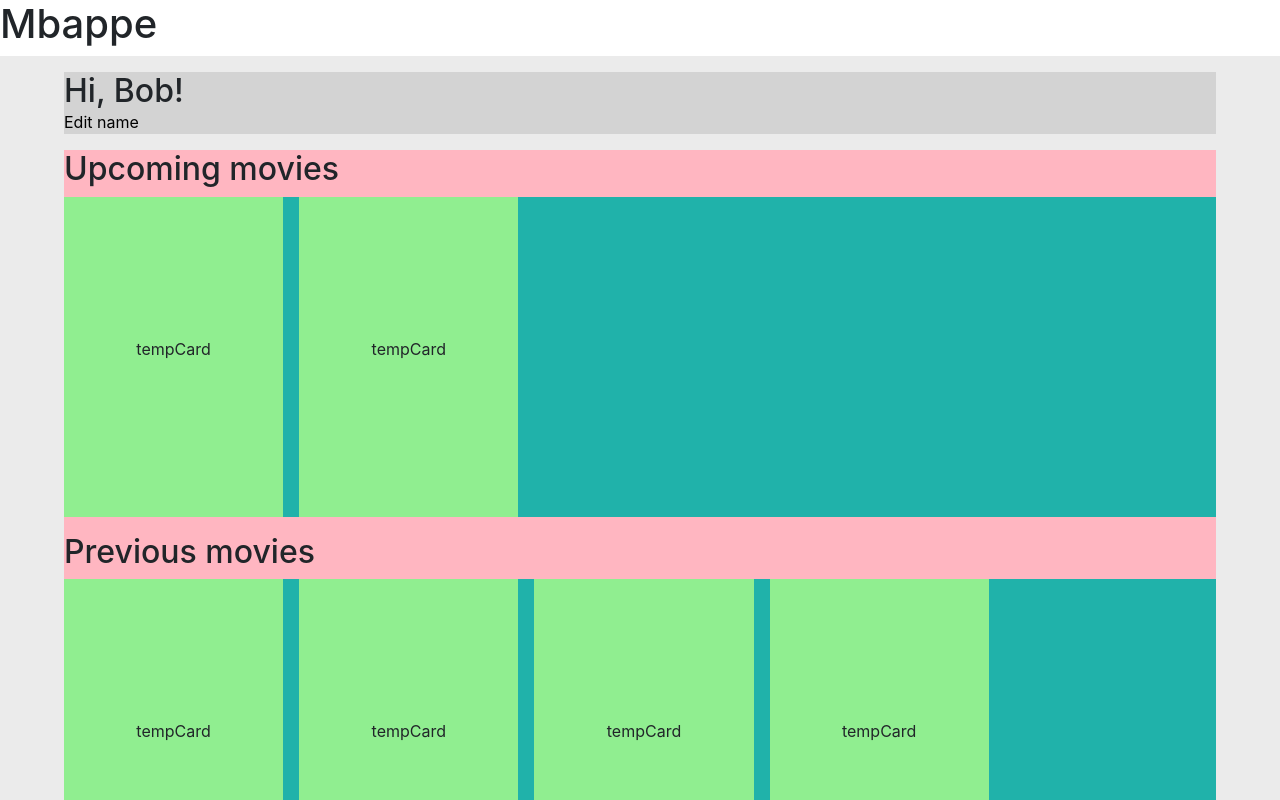
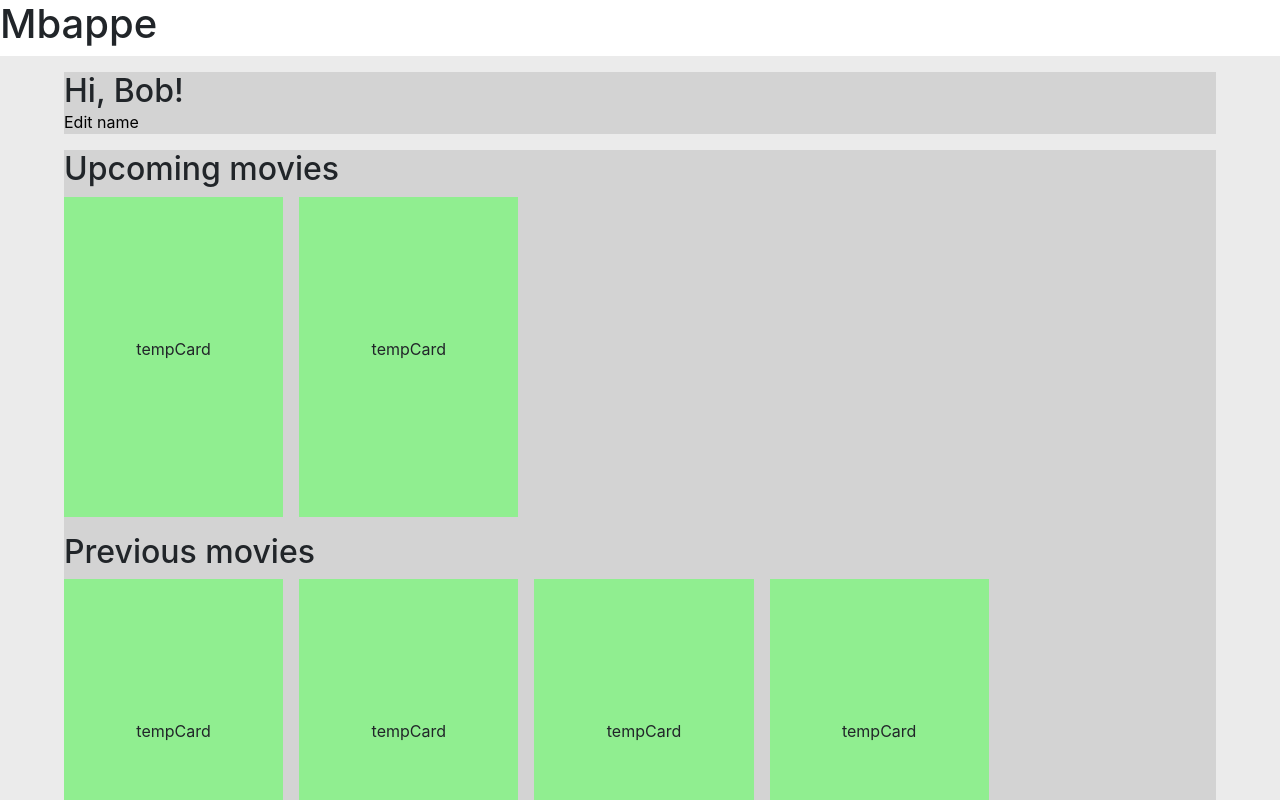
Before and after one commit to palmdaldaniel/Film-Mbapppe, a React (Create React App) app in the folder frontend/: page /profile in a window 1280 px wide. Shown: the top 800 px of the page. Built offline with nearby package versions, Linux system fonts and the light colour scheme.

Commit message:
small fixes

```diff
--- a/frontend/src/css/userPage.module.css
+++ b/frontend/src/css/userPage.module.css
@@ -44,7 +44,6 @@
 }
 
 .showings {
-  background: lightpink;
   display: flex;
   flex-direction: column;
   gap: 1rem;
@@ -52,7 +51,6 @@
 }
 
 .movieGrid {
-  background: lightseagreen;
   display: flex;
   flex-direction: column;
   align-items: center;
```
